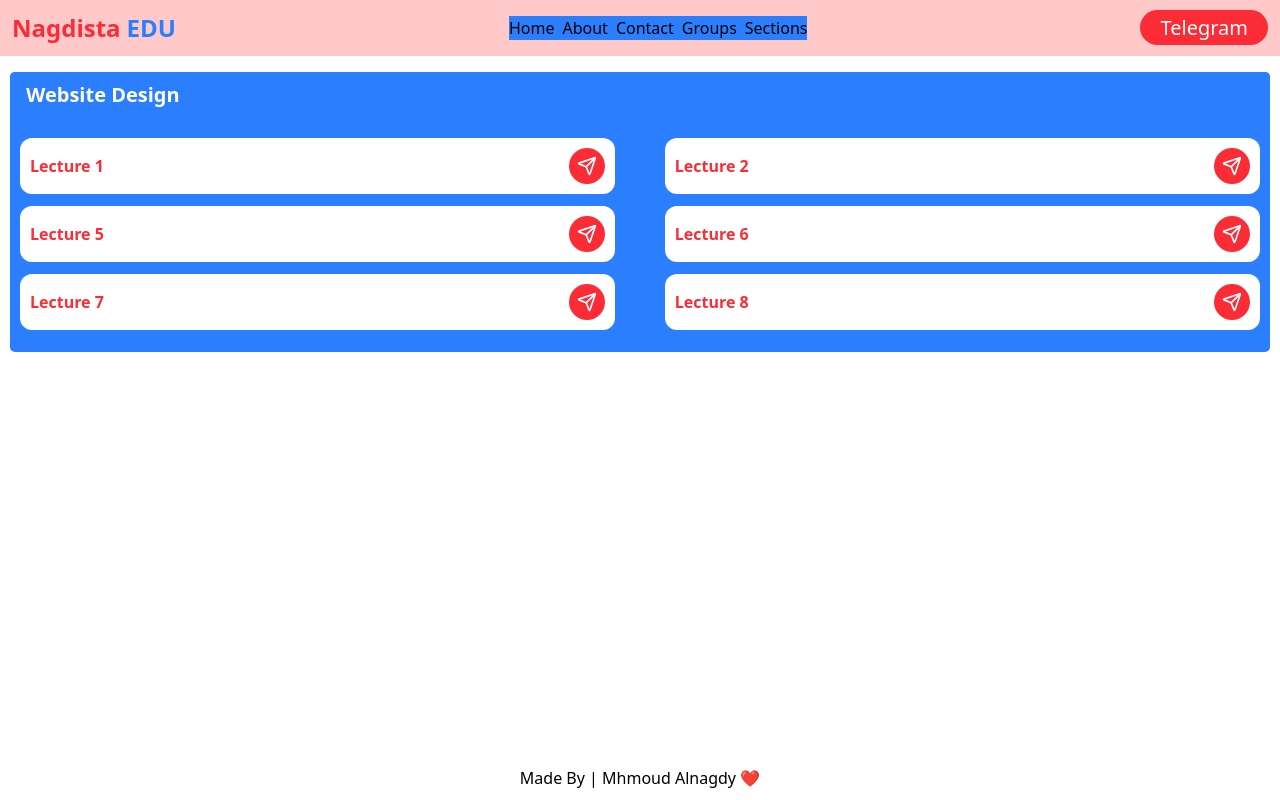
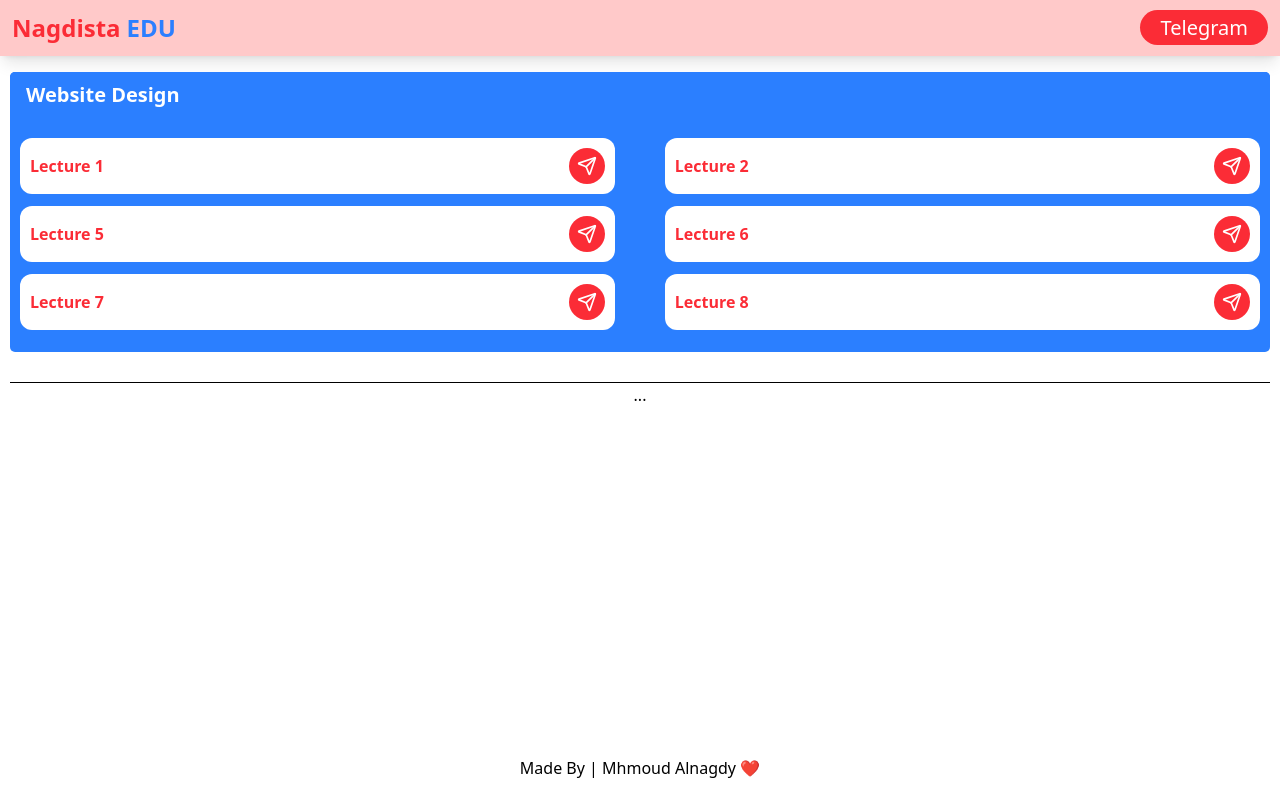
Before and after one commit to nagdistaa/nagdista-edu-v2, a React (Vite) app: page / in a window 1280 px wide. Built offline with nearby package versions, Linux system fonts and the light colour scheme.

Commit message:
fianl result component 1

```diff
--- a/src/App.css
+++ b/src/App.css
@@ -1,3 +1,8 @@
+body{
+    position: relative;
+    padding-bottom: 50px;
+    height: 100vh;
+}
 .btn {
   display: flex;
   justify-content: center;
@@ -17,7 +22,7 @@
 .footer{
     width: 100%;
     position: absolute;
-    bottom: 10px;
+    bottom: 20px;
     text-align: center;
     text-transform: capitalize;
 }
--- a/src/App.tsx
+++ b/src/App.tsx
@@ -11,6 +11,9 @@ function App() {
     <NavBar/>
    <div className="container min-w-full px-2.5  ">
    <WebsiteDesign/>
+   <hr/>
+
+   <p className='text-center'>...</p>
    </div>
    <Footer/>
    </>
--- a/src/components/navBar/NavBar.tsx
+++ b/src/components/navBar/NavBar.tsx
@@ -4,19 +4,9 @@ interface Iprops {
 
 const NavBar = ({}:Iprops)=>{
 return(
-    <div className="w-full h-fit p-3 bg-red-200 flex justify-between items-center mb-4">
+    <div className="w-full h-fit p-3 bg-red-200 flex justify-between items-center mb-4 shadow-lg">
        <div className="logo">
         <h2 className="capitalize text-red-500 font-bold text-2xl max-sm:text-[20px]">nagdista<span className="uppercase pl-1.5 text-blue-500">edu</span></h2>
-       </div>
-
-       <div className="links  max-sm:hidden max-md:bg-green-500  lg:bg-blue-500 ">
-        <ul className="flex items-center justify-between gap-2 capitalize">
-            <li><a href="#">home</a></li>
-            <li><a href="#">about</a></li>
-            <li><a href="#">contact</a></li>
-            <li><a href="#">groups</a></li>
-            <li><a href="#">sections</a></li>
-        </ul>
        </div>
 
        <div className="nav-btn">
--- a/src/components/websiteDesign/WebsiteDesign.tsx
+++ b/src/components/websiteDesign/WebsiteDesign.tsx
@@ -5,7 +5,7 @@ interface Iprops {}
 
 const WebsiteDesign = ({}: Iprops) => {
   return (
-    <div className= "website-design-container bg-blue-500 rounded-[5px] h-[280px] overflow-y-scroll relative">
+    <div className= "website-design-container bg-blue-500 rounded-[5px] h-[280px] overflow-y-scroll relative mb-[30px]">
 
 
       <div className="bg-blue-500 z-10 text-white text-[20px] sticky top-0 left-0 font-[700]">
--- a/src/footer/Footer.tsx
+++ b/src/footer/Footer.tsx
@@ -5,7 +5,9 @@ interface Iprops {
 const Footer = ({}:Iprops)=>{
 return(
     <div className="footer">
-        made by | Mhmoud Alnagdy ❤️
+
+        <a href="https://github.com/nagdistaa"> made by | Mhmoud Alnagdy ❤️
+        </a>
     </div>
 )
 }
```
